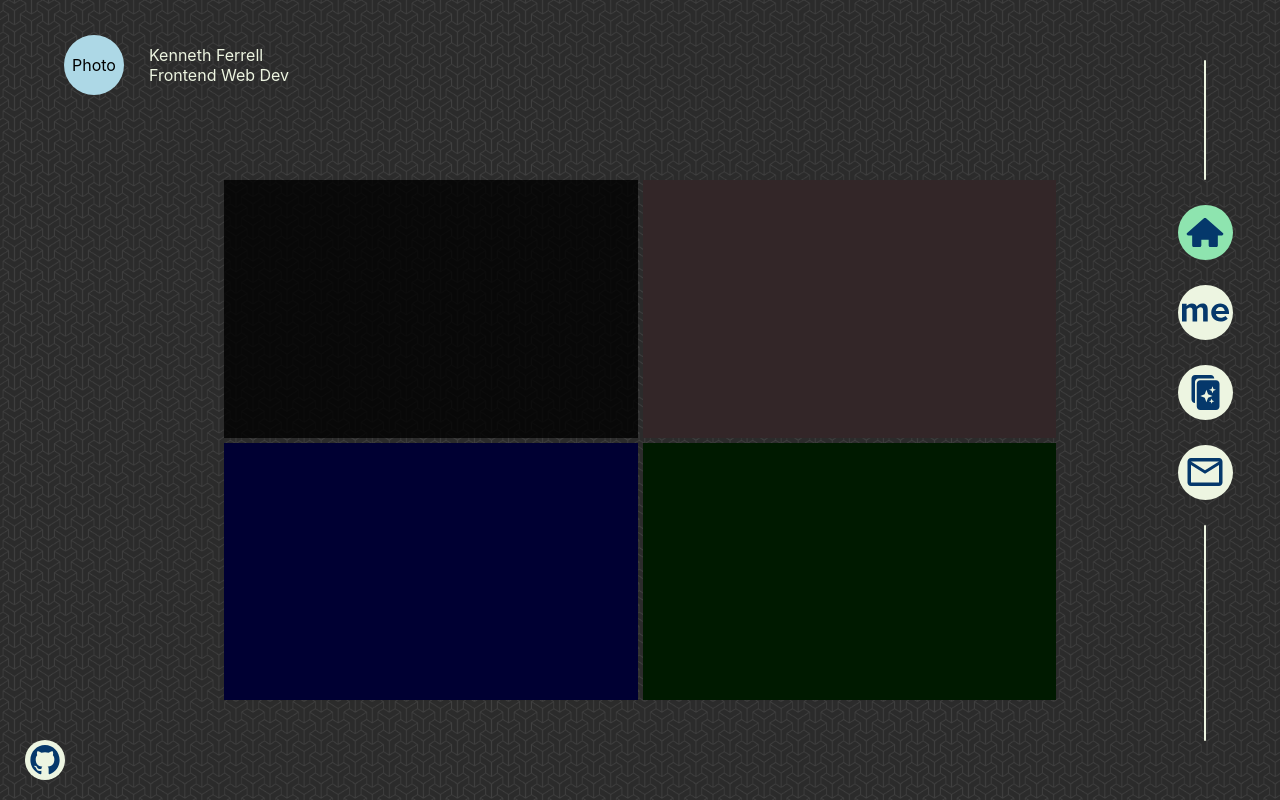
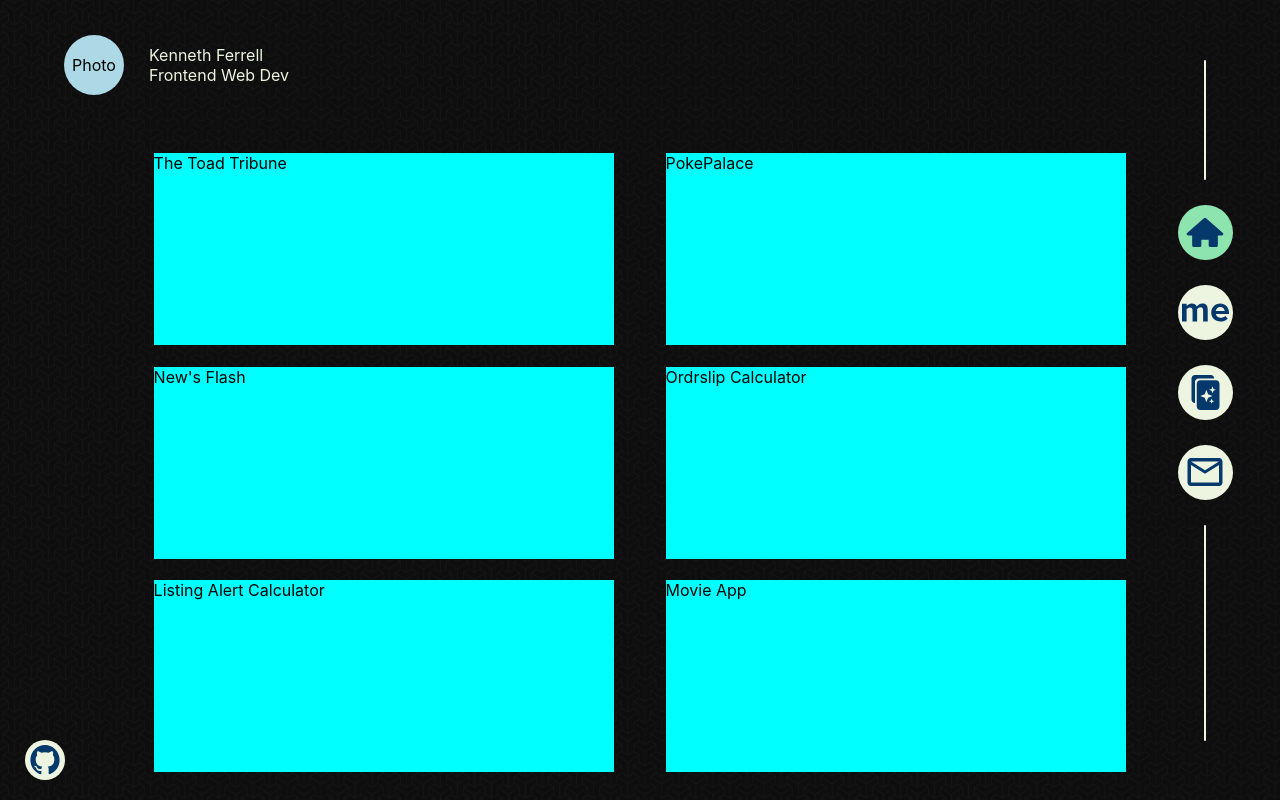
Before and after one commit to krferrell/portfolio, a React (Create React App) app: page /projects in a window 1280 px wide. Built offline with nearby package versions, Linux system fonts and the light colour scheme.

Commit message:
feat(modal): initialize modal

```diff
--- a/src/App.css
+++ b/src/App.css
@@ -19,7 +19,7 @@ body {
 }
 
 body {
-  background: url("./assets/background.png") no-repeat center center fixed;
+  background: url("./assets/background.svg") no-repeat center center fixed;
   top: 0;
   left: 0;
   bottom: 0;
--- a/src/App.js
+++ b/src/App.js
@@ -6,8 +6,6 @@ import { AnimatePresence } from "framer-motion";
 
 function App() {
   const location = useLocation();
-
-
 
   return (
     <div className="App">
--- a/src/Pages/Projects.js
+++ b/src/Pages/Projects.js
@@ -1,333 +1,74 @@
 import React, { useState } from "react";
 import styled from "styled-components";
-import { motion } from "framer-motion";
+import { projectsData } from "../projectsData/data";
+import { AnimatePresence, motion } from "framer-motion";
+import { Modal } from "../components";
 
+const Projects = ({ location }) => {
+  const [isHover, setIsHover] = useState(false);
+  const [isModal, setIsModal] = useState(false);
+  const [currentIndex, setCurrentIndex] = useState(0);
 
-const Projects = () => {
-  const [box1Picked, setBox1Picked] = useState(false);
-  const [box2Picked, setBox2Picked] = useState(false);
-  const [box3Picked, setBox3Picked] = useState(false);
-  const [box4Picked, setBox4Picked] = useState(false);
+  const printCards = (array) => {
+    return array?.map((data, index) => {
+      return (
+        <>
+          <Card
+            onMouseEnter={() => {
+              setIsHover(true);
+            }}
+            onMouseExit={() => setIsHover(false)}
+            initial={{ opacity: 0, x: "-50", y: "-50" }}
+            animate={{
+              opacity: 1,
+              x: 0,
+              y: 0,
+            }}
+            transition={{
+              duration: isHover ? 0 : 0.3,
+              delay: isHover ? 0 : index * 0.3,
+            }}
+            whileHover={{ scale: [1, 1.01, 1.01, 1.03] }}
+            whileTap={{ scale: [1.01, 1, 0.9, 0.8] }}
+            onClick={() => {
+              setCurrentIndex(index);
+              setIsModal(true);
+            }}
+          >
+            {data.name}
+          </Card>
+          <AnimatePresence>
+            {isModal && currentIndex === index && (
+              <Modal data={data} setIsModal={setIsModal} />
+            )}
+          </AnimatePresence>
+        </>
+      );
+    });
+  };
 
   return (
-    <FlexContainer
-      as={motion.div}
-      initial={{ opacity: 0 }}
-      animate={{ opacity: 1 }}
-      exit={{ opacity: 0 }}
-    >
-      <Box1
-        onClick={() => {
-          setBox1Picked(true);
-        }}
-      >
-        <Blur />
-        <ImageContainer></ImageContainer>
-        <Box1Content
-          className={box1Picked && "content"}
-          box1Picked={box1Picked}
-        >
-          <Button
-            onClick={(e) => {
-              e.stopPropagation();
-              setBox1Picked(false);
-            }}
-          >
-            X
-          </Button>
-
-          <BoxInfo>
-            <Title>The Toad Tribune</Title>
-            <Description>
-              Lorem ipsum dolor sit amet, consectetur adipiscing elit, sed do
-              eiusmod tempor incididunt ut labore et dolore magna aliqua. Ut
-              enim ad minim veniam, quis nostrud exercitation ullamco laboris
-              nisi ut aliquip ex ea commodo consequat.
-            </Description>
-          </BoxInfo>
-        </Box1Content>
-      </Box1>
-      <Box2
-        onClick={(e) => {
-          setBox2Picked(true);
-        }}
-      >
-        <Blur />
-        <ImageContainer></ImageContainer>
-        <Box2Content
-          className={box2Picked && "content"}
-          box2Picked={box2Picked}
-        >
-          <Button
-            onClick={(e) => {
-              e.stopPropagation();
-              setBox2Picked(false);
-            }}
-          >
-            X
-          </Button>
-
-          <BoxInfo>
-            <Title>PokePalace</Title>
-            <Description>
-              Lorem ipsum dolor sit amet, consectetur adipiscing elit, sed do
-              eiusmod tempor incididunt ut labore et dolore magna aliqua. Ut
-              enim ad minim veniam, quis nostrud exercitation ullamco laboris
-              nisi ut aliquip ex ea commodo consequat.
-            </Description>
-          </BoxInfo>
-        </Box2Content>
-      </Box2>
-      <Box3
-        onClick={(e) => {
-          e.stopPropagation();
-          setBox3Picked(true);
-        }}
-      >
-        <Blur />
-        <ImageContainer></ImageContainer>
-        <Box3Content
-          className={box3Picked && "content"}
-          box3Picked={box3Picked}
-        >
-          <Button
-            onClick={(e) => {
-              e.stopPropagation();
-              setBox3Picked(false);
-            }}
-          >
-            X
-          </Button>
-
-          <BoxInfo>
-            <Title>The Toad Tribune</Title>
-            <Description>
-              Lorem ipsum dolor sit amet, consectetur adipiscing elit, sed do
-              eiusmod tempor incididunt ut labore et dolore magna aliqua. Ut
-              enim ad minim veniam, quis nostrud exercitation ullamco laboris
-              nisi ut aliquip ex ea commodo consequat.
-            </Description>
-          </BoxInfo>
-        </Box3Content>
-      </Box3>
-      <Box4
-        onClick={(e) => {
-          e.stopPropagation();
-          setBox4Picked(true);
-        }}
-      >
-        <Blur />
-        <ImageContainer></ImageContainer>
-        <Box4Content
-          className={box4Picked && "content"}
-          box4Picked={box4Picked}
-        >
-          <Button
-            onClick={(e) => {
-              e.stopPropagation();
-              setBox4Picked(false);
-            }}
-          >
-            X
-          </Button>
-
-          <BoxInfo>
-            <Title>The Toad Tribune</Title>
-            <Description>
-              Lorem ipsum dolor sit amet, consectetur adipiscing elit, sed do
-              eiusmod tempor incididunt ut labore et dolore magna aliqua. Ut
-              enim ad minim veniam, quis nostrud exercitation ullamco laboris
-              nisi ut aliquip ex ea commodo consequat.
-            </Description>
-          </BoxInfo>
-        </Box4Content>
-      </Box4>
+    <FlexContainer exit={{ opacity: 0 }}>
+      {printCards(projectsData)}
     </FlexContainer>
   );
 };
 
 export default Projects;
 
-const FlexContainer = styled.div`
-  height: 65%;
-  width: 65%;
+const FlexContainer = styled(motion.div)`
   display: grid;
-  grid-template-columns: 1fr 1fr;
-  grid-template-rows: 1fr 1fr;
-  margin: 50px auto;
-  gap: 5px;
+  grid-template-columns: repeat(2, 50%);
+  place-items: center;
+  height: 80%;
+  width: 80%;
+  margin: 1% auto;
   border-radius: 5px;
-
-  .active {
-    transform: scale(2.01);
-    z-index: 5;
-  }
-
-  .content {
-    transform: scale(2.01);
-    opacity: 1;
-  }
 `;
 
-const BoxInfo = styled.div`
-  display: flex;
-  flex-direction: column;
-  color: white;
+const Card = styled(motion.div)`
+  height: 90%;
+  width: 90%;
 
-  align-items: center;
-  justify-content: center;
+  background-color: aqua;
 `;
-
-export const Box1 = styled.div`
-  height: 100%;
-  width: 100%;
-  transition: all 0.5s ease-in-out;
-  transform-origin: top left;
-
-  display: flex;
-  position: relative;
-
-  background-size: cover;
-`;
-
-export const Box2 = styled.div`
-  height: 100%;
-  width: 100%;
-  background-color: pink;
-  transition: all 0.5s ease;
-  transform-origin: top right;
-
-  display: flex;
-  position: relative;
-
-  background-size: cover;
-`;
-
-export const Box3 = styled.div`
-  height: 100%;
-  width: 100%;
-  background-color: blue;
-  transition: all 0.5s ease;
-  transform-origin: bottom left;
-
-  display: flex;
-  position: relative;
-
-  background-size: cover;
-`;
-
-export const Box4 = styled.div`
-  height: 100%;
-  width: 100%;
-  background-color: green;
-  transition: all 0.5s ease;
-  transform-origin: bottom right;
-
-  display: flex;
-  position: relative;
-
-  background-size: cover;
-`;
-
-const Image = styled.img`
-  height: 150px;
-  width: 150px;
-  border-radius: 50%;
-  top: 50%;
-  left: 50%;
-  transform: translate(-50%, -50%);
-  position: absolute;
-  background-color: white;
-`;
-
-const Blur = styled.div`
-  position: absolute;
-  height: 100%;
-  width: 100%;
-  background-color: black;
-  opacity: 0.8;
-`;
-
-const Button = styled.div`
-  display: flex;
-  justify-content: center;
-  align-items: center;
-  position: absolute;
-  right: 10px;
-  top: 10px;
-
-  font-size: 10px;
-  font-weight: bold;
-
-  height: 15px;
-  width: 15px;
-
-  background-color: red;
-
-  border-radius: 50px;
-`;
-
-const Description = styled.p`
-  margin: 25px;
-`;
-
-const ImageContainer = styled.div`
-  height: 100%;
-
-  display: flex;
-  justify-content: center;
-  align-items: center;
-`;
-
-const Title = styled.h3`
-  margin: 0;
-  padding: 0;
-`;
-
-const Box1Content = styled.div`
-  height: 100%;
-  width: 100%;
-  transition: all 0.5s ease-in-out;
-  transform-origin: top left;
-  background-color: black;
-  opacity: 0;
-  display: flex;
-  position: absolute;
-  z-index: ${(props) => (props.box1Picked ? 5 : 0)};
-`;
-
-const Box2Content = styled.div`
-  height: 100%;
-  width: 100%;
-  transition: all 0.5s ease-in-out;
-  transform-origin: top right;
-  background-color: black;
-  opacity: 0;
-  display: flex;
-  position: absolute;
-  z-index: ${(props) => (props.box2Picked ? 5 : 0)};
-`;
-
-const Box3Content = styled.div`
-  height: 100%;
-  width: 100%;
-  transition: all 0.5s ease-in-out;
-  transform-origin: bottom left;
-  background-color: black;
-  opacity: 0;
-  display: flex;
-  position: absolute;
-  z-index: ${(props) => (props.box3Picked ? 5 : 0)};
-`;
-
-const Box4Content = styled.div`
-  height: 100%;
-  width: 100%;
-  transition: all 0.5s ease-in-out;
-  transform-origin: bottom right;
-  background-color: black;
-  opacity: 0;
-  display: flex;
-  position: absolute;
-  z-index: ${(props) => (props.box4Picked ? 5 : 0)};
-`;
--- /dev/null
+++ b/src/components/Modal.js
@@ -0,0 +1,90 @@
+import React from "react";
+import styled from "styled-components";
+import { motion } from "framer-motion";
+
+const modalAnimation = {
+  hidden: { y: "-100vh", opacity: 0 },
+  visible: {
+    x: 0,
+    y: 0,
+    opacity: 1,
+    transition: { delay: 0.2, duration: 0.3, ease: "easeIn" },
+  },
+  exit: { y: "-100vh", opacity: 1, transition: { duration: 0.2 } },
+};
+
+const overlayAnimation = {
+  hidden: { y: "-100vh", opacity: 0 },
+  visible: {
+    y: 0,
+    opacity: 1,
+    transition: { duration: 0.3 },
+  },
+  exit: { y: "-100vh", opacity: 1, transition: { duration: 0.2, delay: 0.25 } },
+};
+
+const Modal = ({ data, setIsModal }) => {
+  return (
+    <Overlay
+      variants={overlayAnimation}
+      initial="hidden"
+      animate="visible"
+      exit="exit"
+    >
+      <StyledModal
+        variants={modalAnimation}
+        initial="hidden"
+        animate="visible"
+        exit="exit"
+      >
+        {data.name}
+        <Close
+          onClick={(e) => {
+            setIsModal(false);
+            e.preventDefault();
+          }}
+        >
+          X
+        </Close>
+      </StyledModal>
+    </Overlay>
+  );
+};
+
+export default Modal;
+
+const Overlay = styled(motion.div)`
+  position: fixed;
+  top: 0;
+  left: 0;
+  z-index: 10;
+
+  display: flex;
+  justify-content: center;
+  align-items: center;
+
+  height: 100vh;
+  width: 100vw;
+
+  background: linear-gradient(rgba(0, 0, 0, 0.5), rgba(5, 5, 5, 0.5));
+`;
+
+const StyledModal = styled(motion.div)`
+  background-color: green;
+  height: 60%;
+  width: 60%;
+`;
+
+const Close = styled.div`
+  height: 25px;
+  width: 25px;
+  border-radius: 50px;
+
+  display: flex;
+  justify-content: center;
+  align-items: center;
+
+  cursor: pointer;
+
+  background-color: red;
+`;
--- a/src/components/index.js
+++ b/src/components/index.js
@@ -1,11 +1,13 @@
 import Footer from "./Footer";
 import Logo from "./Logo";
+import Modal from "./Modal";
 import Navigation from "./Navigation";
 import ToolTip from "./ToolTip";
 
 export {
     Footer,
     Logo,
+    Modal,
     Navigation,
     ToolTip,
 }
--- /dev/null
+++ b/src/projectsData/data.js
@@ -0,0 +1,33 @@
+export const projectsData = [
+  {
+    name: "The Toad Tribune",
+    description:
+      "Lorem ipsum dolor sit amet, consectetur adipiscing elit, sed do eiusmod tempor incididunt ut labore et dolore magna aliqua. Ut enim ad minim veniam, quis nostrud exercitation ullamco laboris nisi ut aliquip ex ea commodo consequat. Duis aute irure ",
+  },
+  {
+    name: "PokePalace",
+    description:
+      "Lorem ipsum dolor sit amet, consectetur adipiscing elit, sed do eiusmod tempor incididunt ut labore et dolore magna aliqua. Ut enim ad minim veniam, quis nostrud exercitation ullamco laboris nisi ut aliquip ex ea commodo consequat. Duis aute irure ",
+  },
+  {
+    name: "New's Flash",
+    description:
+      "Lorem ipsum dolor sit amet, consectetur adipiscing elit, sed do eiusmod tempor incididunt ut labore et dolore magna aliqua. Ut enim ad minim veniam, quis nostrud exercitation ullamco laboris nisi ut aliquip ex ea commodo consequat. Duis aute irure ",
+  },
+  {
+    name: "Ordrslip Calculator",
+    description:
+      "Lorem ipsum dolor sit amet, consectetur adipiscing elit, sed do eiusmod tempor incididunt ut labore et dolore magna aliqua. Ut enim ad minim veniam, quis nostrud exercitation ullamco laboris nisi ut aliquip ex ea commodo consequat. Duis aute irure ",
+  },
+  {
+    name: "Listing Alert Calculator",
+    description:
+      "Lorem ipsum dolor sit amet, consectetur adipiscing elit, sed do eiusmod tempor incididunt ut labore et dolore magna aliqua. Ut enim ad minim veniam, quis nostrud exercitation ullamco laboris nisi ut aliquip ex ea commodo consequat. Duis aute irure ",
+  },
+  {
+    name: "Movie App",
+    description:
+      "Lorem ipsum dolor sit amet, consectetur adipiscing elit, sed do eiusmod tempor incididunt ut labore et dolore magna aliqua. Ut enim ad minim veniam, quis nostrud exercitation ullamco laboris nisi ut aliquip ex ea commodo consequat. Duis aute irure ",
+  },
+
+];
```
Also changed, not shown: src/components/Footer.js (+3 -6 lines), src/assets/background.png (deleted), src/assets/background.svg (added).
